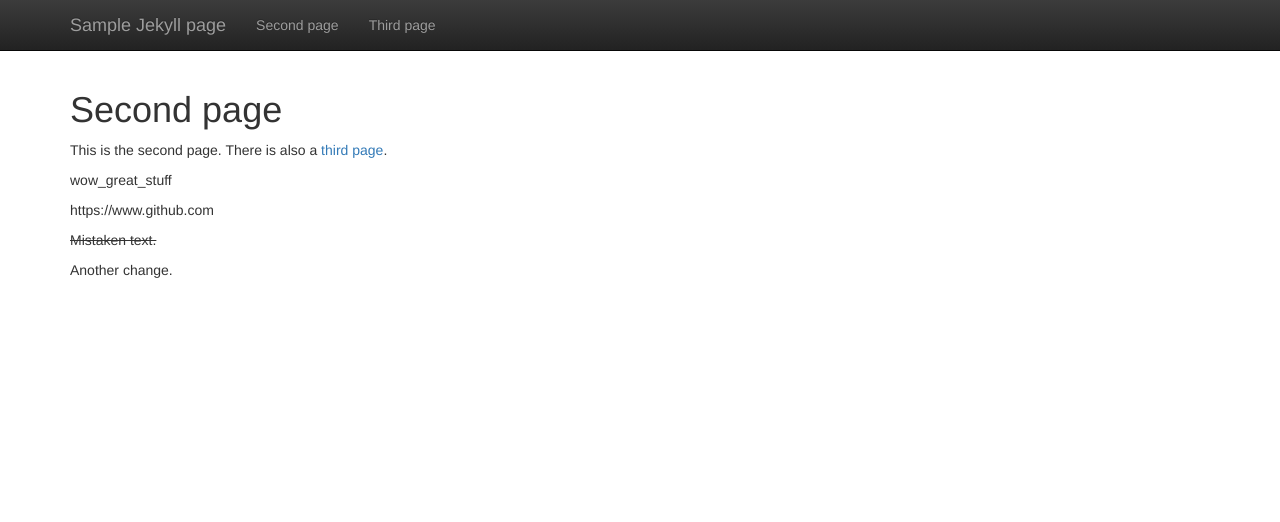
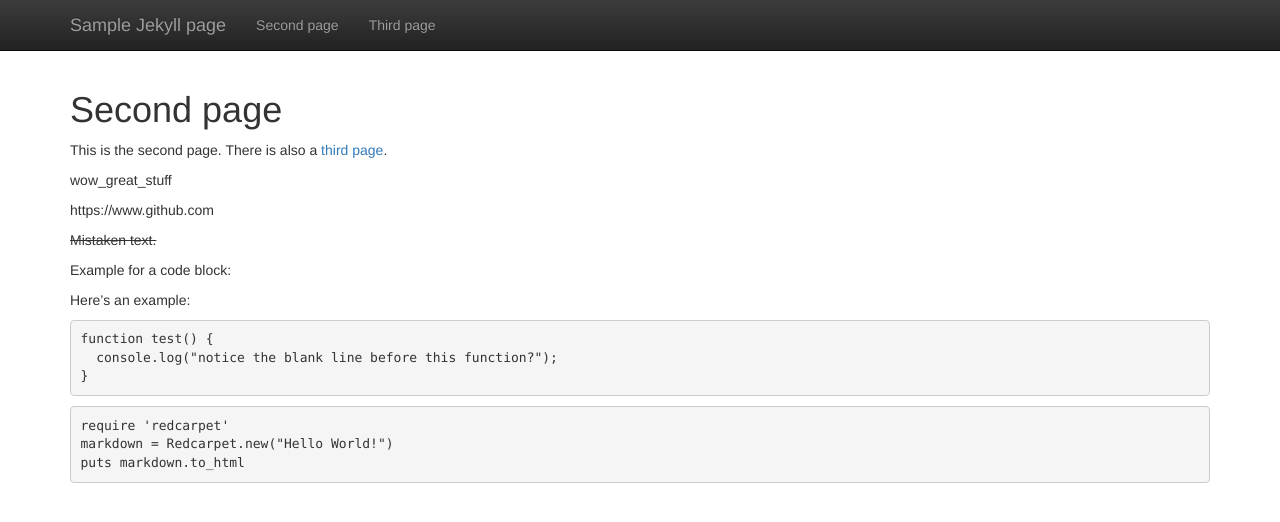
Before and after one commit to windsource/SampleJekyllSite, a Jekyll site: the page built from secondPage.md, in a window 1280 px wide. Shown: the top 522 px of the page. Built offline with Jekyll 4.4.1, drawn with Linux system fonts in a browser that asks for light colours; nearby versions of some CDN libraries; Markdown is read by kramdown in place of the engine named in the settings.

Commit message:
Added some examples

````diff
--- a/_config.yml
+++ b/_config.yml
@@ -5,4 +5,4 @@ markdown: redcarpet
 markdown_ext:  markdown,mkdown,mkdn,mkd,md
 
 redcarpet:
-  extensions: ["tables", "autolink", "strikethrough", "space_after_headers", "with_toc_data", "fenced_code_blocks"]
+  extensions: ["tables", "autolink", "strikethrough", "space_after_headers", "with_toc_data", "fenced_code_blocks", "no_intra_emphasis"]
--- a/secondPage.md
+++ b/secondPage.md
@@ -13,4 +13,18 @@ https://www.github.com
 
 ~~Mistaken text.~~
 
-Another change.
+Example for a code block:
+
+Here's an example:
+
+```javascript
+function test() {
+  console.log("notice the blank line before this function?");
+}
+```
+
+```ruby
+require 'redcarpet'
+markdown = Redcarpet.new("Hello World!")
+puts markdown.to_html
+```
````
